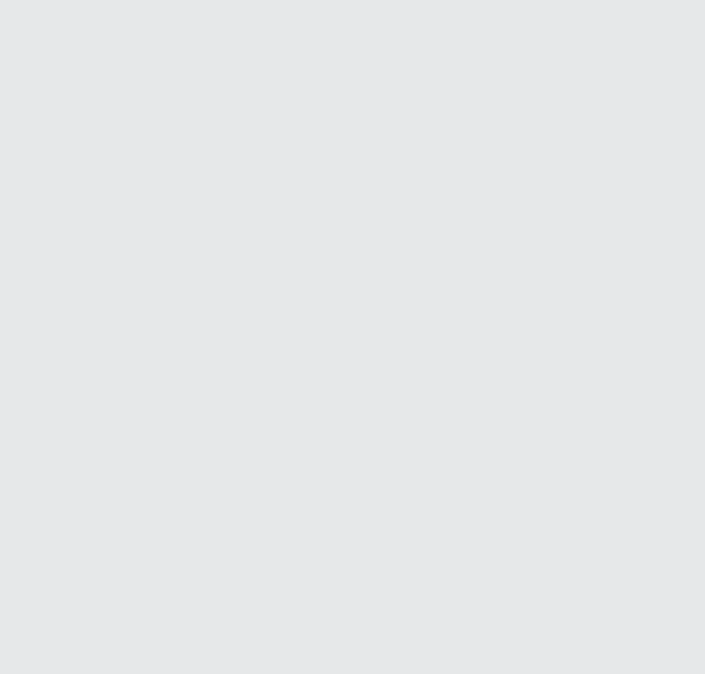
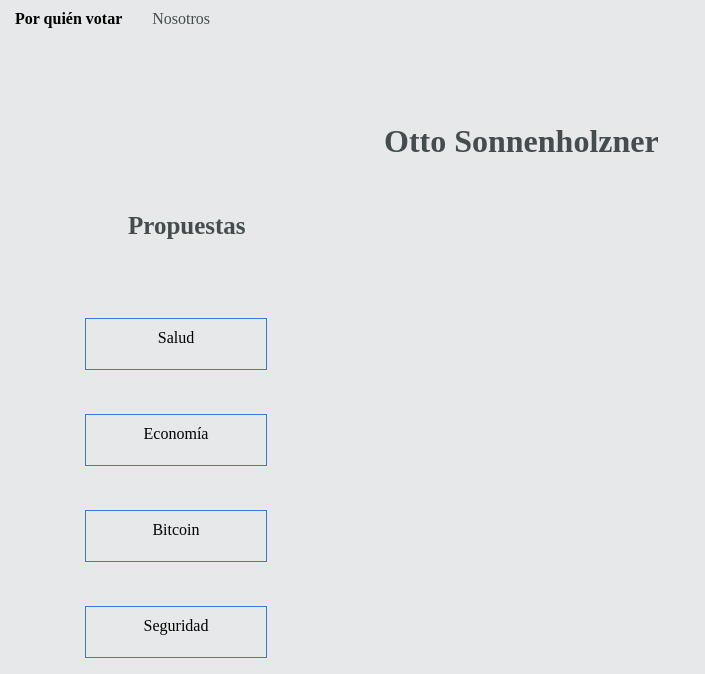
Before and after one commit to Moncayo1329/porquienvotar, a React (Create React App) app: page /OttoSonnenholzner in a window 1280 px wide. Before the commit this address had no page. Shown: the top 674 px of the page, without its empty margins (0-705 px from the left). Built offline with nearby package versions, Linux system fonts and the light colour scheme.

Commit message:
end first page

```diff
--- a/src/index.js
+++ b/src/index.js
@@ -5,7 +5,8 @@ import HomePage from './pages/App';
 import reportWebVitals from './reportWebVitals';
 import './styles/App.css';
 import Nosotros from './pages/main1';
-import Candidato1 from './pages/main2';
+import JanTTopic from './pages/main2';
+import OttoSonnenholzner from './pages/main3';
 
 
 
@@ -15,7 +16,8 @@ function Main() {
       <Routes>
         <Route path="/" element={<HomePage />} />
         <Route path="/Nosotros" element={<Nosotros />} />
-        <Route path="/Candidato1" element={<Candidato1 />} />
+        <Route path="/JanTTopic" element={<JanTTopic />} />
+        <Route path="/OttoSonnenholzner" element={<OttoSonnenholzner />} />
       </Routes>
     </BrowserRouter>
   );
--- a/src/pages/App.js
+++ b/src/pages/App.js
@@ -31,9 +31,12 @@ function HomePage() {
         <div className="Candidatos">
           <ul>
             <li className="Candidatos-1">
-              <Link to="/Candidato1"><span style={{ color: 'black' }}>Jan T. Topic</span></Link>
+              <Link to="/JanTTopic"><span style={{ color: 'black' }}>Jan T. Topic</span></Link>
             </li>
-            <li className="Candidatos-2">Otto Sonnenholzner</li>
+             <li className="Candidatos-2">
+             <Link to="/OttoSonnenholzner"><span style={{ color: 'black' }}> Otto Sonnenholzner</span></Link>
+              </li>
+
             <li className="Candidatos-3">Leonidas Iza</li>
             <li className="Candidatos-4">Fernando Villaviciencio</li>
           </ul>
--- a/src/pages/main2.js
+++ b/src/pages/main2.js
@@ -2,10 +2,11 @@
 import React from 'react';
 import { Link } from 'react-router-dom';
 
-function Candidato1() {
+function JanTTopic() {
   return (
     <div>
       <h1 className="titulo">Jan T. Topic</h1>
+      <h2>Propuestas</h2>
 
       <header>
         <div>
@@ -30,7 +31,7 @@ function Candidato1() {
           <li className="propuestas-2">Bitcoin</li>
           <li className="propuestas-3">Economía</li>
           <li className="propuestas-4">
-            <a href="#bitcoin">Salud</a>
+            <a href="#bitcoin"> <span style={{ color: 'black' }}>Bitcoin</span></a>
           </li>
         </ul>
       </div>
@@ -44,4 +45,4 @@ function Candidato1() {
   );
 }
 
-export default Candidato1;
+export default JanTTopic;
--- a/src/pages/main3.js
+++ b/src/pages/main3.js
@@ -0,0 +1,47 @@
+import React from 'react';
+import { Link } from 'react-router-dom';
+
+function OttoSonnenholzner() {
+  return (
+    <div>
+      <h1 className="titulo">Otto Sonnenholzner</h1>
+      <h2>Propuestas</h2>
+
+      <header>
+        <div>
+          <ul className="menu-horizontal">
+            <li>
+              <Link to="/">
+                <span style={{ color: 'black' }}>
+                  <h4>Por quién votar</h4>
+                </span>
+              </Link>
+            </li>
+            <li>
+              <Link to="/Nosotros">Nosotros</Link>
+            </li>
+          </ul>
+        </div>
+      </header>
+
+      <div className="Propuestas">
+        <ul>
+          <li className="propuestas-1">Seguridad</li>
+          <li className="propuestas-2">Bitcoin</li>
+          <li className="propuestas-3">Economía</li>
+          <li className="propuestas-4">
+            <a href="#bitcoin"> <span style={{ color: 'black' }}>Salud</span></a>
+          </li>
+        </ul>
+      </div>
+
+      <footer>
+        <section id="bitcoin">
+          Hola, ¿cómo estás? Estamos hablando de Bitcoin ahora y queremos que esto se solucione muy bien para un futuro descentralizado.
+        </section>
+      </footer>
+    </div>
+  );
+}
+
+export default OttoSonnenholzner;
--- a/src/styles/App.css
+++ b/src/styles/App.css
@@ -118,10 +118,23 @@ h1 {
 }
 
 
+/*section2 */
+
 
 
 
 /* candidatos */
+
+
+h2{
+  color: #444C4E;
+  position: absolute;
+  bottom: 70%;
+  left: 10%;
+ font-size: 25px;
+
+
+}
 
 
 .titulo{
@@ -129,7 +142,6 @@ h1 {
   position: absolute;
   bottom: 80%;
   left: 30%;
-
 
 }
 
@@ -144,7 +156,7 @@ padding: 10px; /* Relleno interno del contenido */
 border: 1px solid #347fd5; /* Borde del elemento */
 margin: 30px; /* Margen externo alrededor del elemento */
 position: absolute;
-bottom: 15%;
+bottom: 14%;
 left: 55px;
 text-align: center;
 
@@ -157,8 +169,9 @@ text-align: center;
   border: 1px solid #347fd5; /* Borde del elemento */
   margin: 30px; /* Margen externo alrededor del elemento */
   position: absolute;
-  bottom: 25%;
+  bottom: 26%;
   left: 55px;
+  text-align: center;
 
   }
 
@@ -170,8 +183,9 @@ text-align: center;
     border: 1px solid #347fd5; /* Borde del elemento */
     margin: 30px; /* Margen externo alrededor del elemento */
     position: absolute;
-    bottom: 35%;
+    bottom: 38%;
     left: 55px;
+    text-align: center;
 
     }
 
@@ -182,8 +196,9 @@ text-align: center;
       border: 1px solid #347fd5; /* Borde del elemento */
       margin: 30px; /* Margen externo alrededor del elemento */
       position: absolute;
-      bottom: 45%;
+      bottom: 50%;
       left: 55px;
+      text-align: center;
 
       }
 
```
